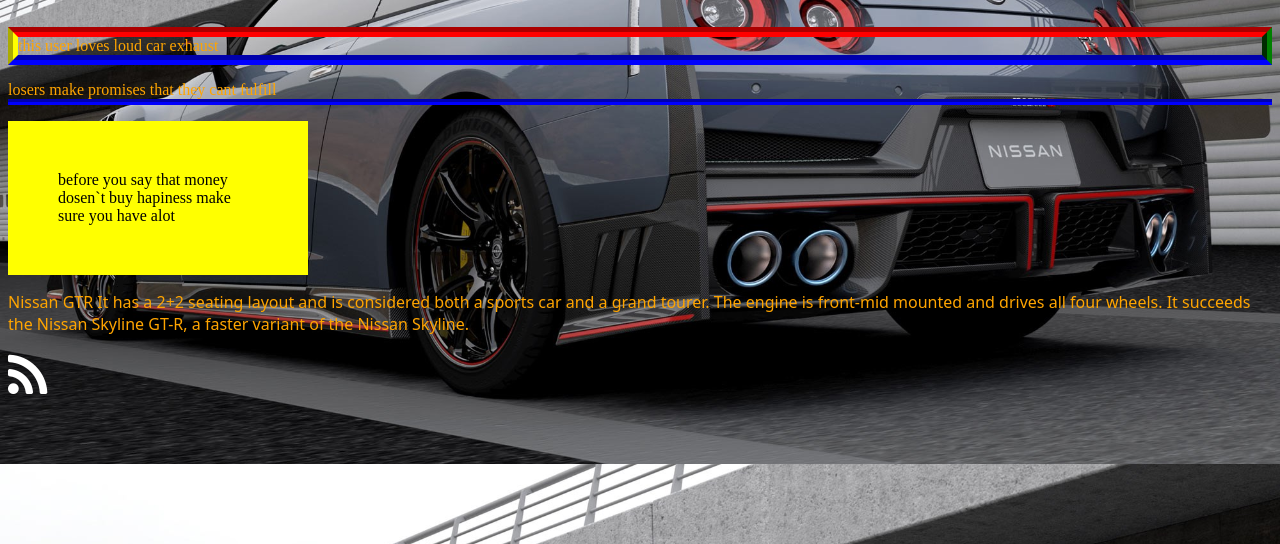
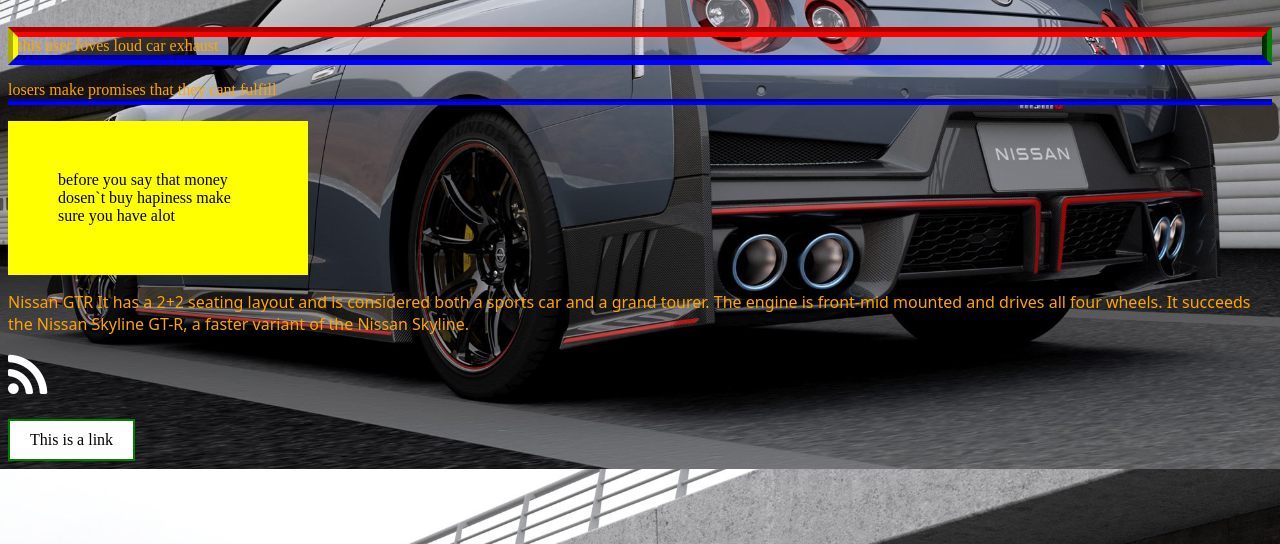
Before and after one commit to passcde/css-learning, a plain HTML site: page introduction/index.html in a window 1280 px wide. Shown: the part 256-800 px from the top of the page. Drawn offline with Linux system fonts and the light colour scheme; a web font is replaced by a local one.

```diff
--- a/introduction/index.html
+++ b/introduction/index.html
@@ -20,6 +20,7 @@
 <p id="vans">losers make promises that they cant fulfill</p>
 <div>before you say that money dosen`t buy hapiness make sure you have alot </div>
 <p  class="jacquard-12-regular">Nissan GTR It has a 2+2 seating layout and is considered both a sports car and a grand tourer. The engine is front-mid mounted and drives all four wheels. It succeeds the Nissan Skyline GT-R, a faster variant of the Nissan Skyline.</p>
-<i class="fa fa-rss" aria-hidden="true" style="font-size:50px; color: white;"></i>
+<i class="fa fa-rss" aria-hidden="true" style="font-size:50px; color: white;"></i><br><br>
+<a  href="https://moewalls.com/tag/nissan-gt-r/" target="_blank">This is a link</a>
 </body>
 </html>
--- a/introduction/style.css
+++ b/introduction/style.css
@@ -48,3 +48,16 @@
   font-weight: 400;
   font-style: normal;
 }
+a:link, a:visited {
+  background-color: white;
+  color: black;
+  border: 2px solid green;
+  padding: 10px 20px;
+  text-align: center;
+  text-decoration: none;
+  display: inline-block;
+}
+a:hover, a:active {
+  background-color: green;
+  color: white;
+}
```
